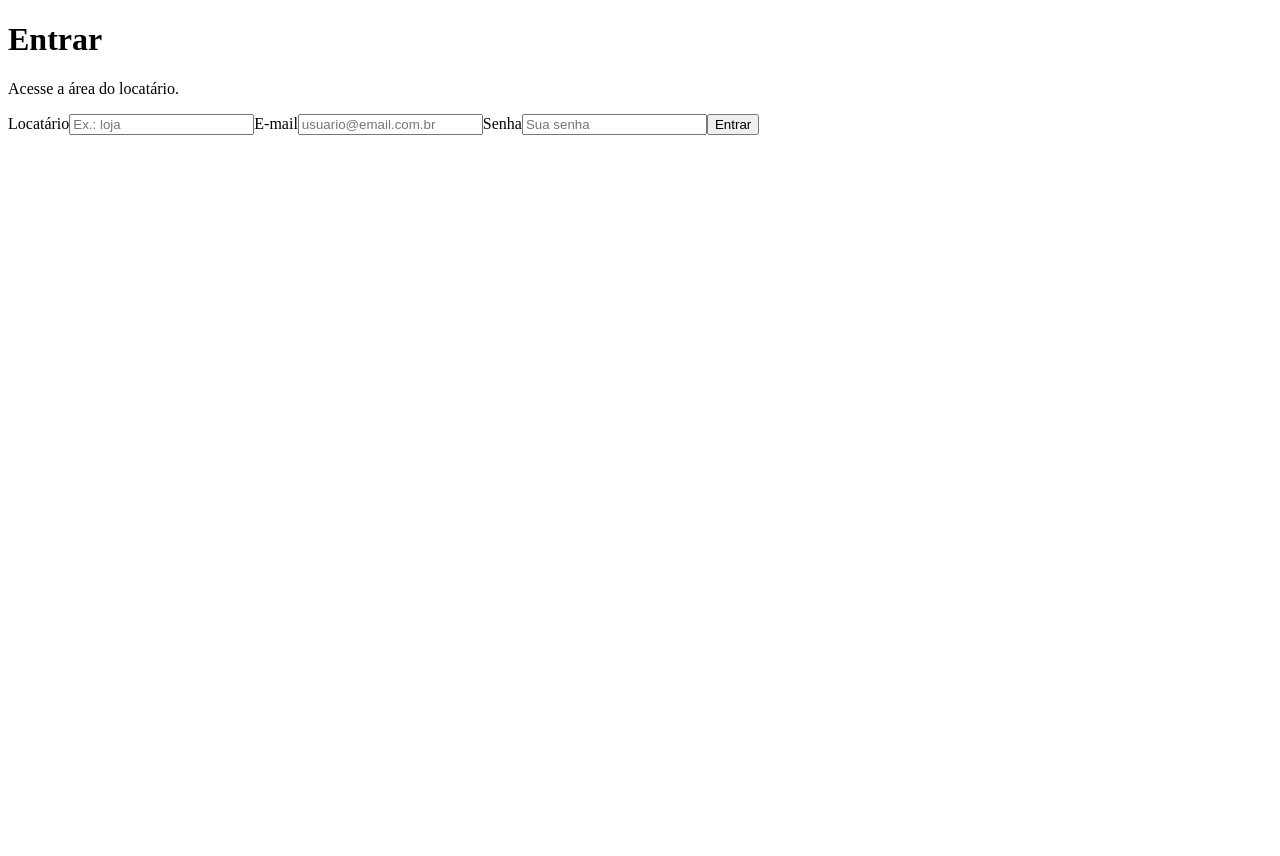
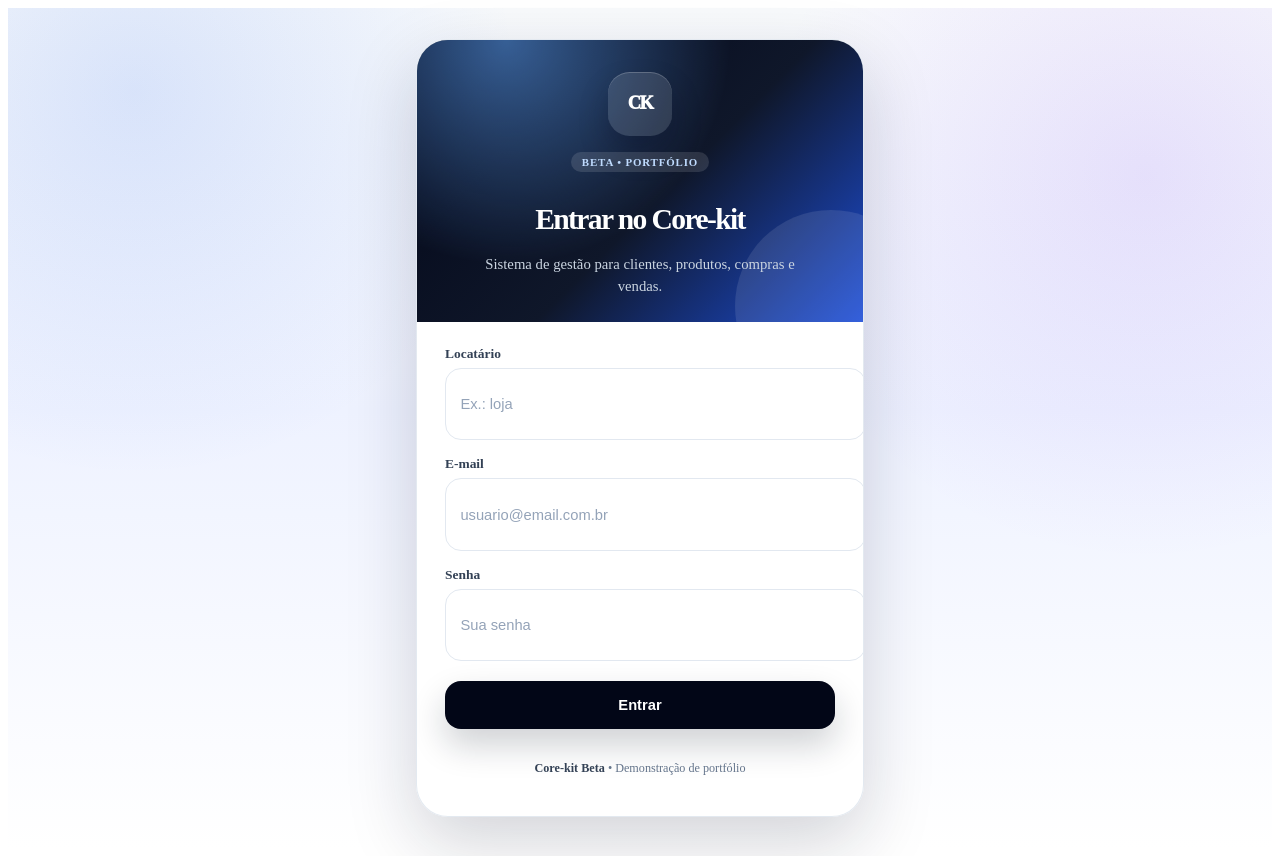
Before and after one commit to ricardoaraujob32/Core-kit, a React (Vite) app in the folder apps/web/: page /login in a window 1280 px wide. Before the commit the page ends 800 px from the top, so only its background shows below. Built offline with nearby package versions, Linux system fonts and the light colour scheme; no server answers.

Commit message:
func: login centralizado

```diff
--- a/apps/web/src/features/auth/pages/LoginPage.tsx
+++ b/apps/web/src/features/auth/pages/LoginPage.tsx
@@ -3,6 +3,7 @@
 import type { JSX } from "react";
 import { useState } from "react";
 import { useAuth } from "../../../core/auth/useAuth";
+import "./login.css";
 
 export default function LoginPage(): JSX.Element {
   const { login, isLoading } = useAuth();
@@ -28,22 +29,26 @@ export default function LoginPage(): JSX.Element {
   }
 
   return (
-    <form className="mx-auto grid w-full max-w-sm gap-4" onSubmit={handleSubmit}>
-      <div className="text-center">
-        <h1 className="text-2xl font-semibold">Entrar</h1>
-        <p className="text-sm text-slate-600">Acesse a área do locatário.</p>
+    <main className="ck-login-shell">
+      <form className="ck-login-card ck-login-tenant" onSubmit={handleSubmit}>
+        <header className="ck-login-header">
+          <div className="ck-login-header-content">
+            <div className="ck-login-mark">CK</div>
+            <span className="ck-login-badge">Beta • Portfólio</span>
+            <h1 className="ck-login-title">Entrar no Core-kit</h1>
+            <p className="ck-login-subtitle">
+              Sistema de gestão para clientes, produtos, compras e vendas.
+            </p>
           </div>
+        </header>
 
-      {erro ? (
-        <div className="rounded-xl border border-red-200 bg-red-50 px-3 py-2 text-center text-sm text-red-700">
-          {erro}
-        </div>
-      ) : null}
+        <section className="ck-login-body">
+          {erro ? <div className="ck-login-error">{erro}</div> : null}
 
-      <label className="grid gap-1">
-        <span className="text-center text-sm font-medium">Locatário</span>
+          <label className="ck-login-field">
+            <span className="ck-login-label">Locatário</span>
             <input
-          className="rounded-xl border px-3 py-2 text-center"
+              className="ck-login-input"
               placeholder="Ex.: loja"
               value={locatarioSlug}
               onChange={(event) => setLocatarioSlug(event.target.value)}
@@ -52,10 +57,10 @@ export default function LoginPage(): JSX.Element {
             />
           </label>
 
-      <label className="grid gap-1">
-        <span className="text-center text-sm font-medium">E-mail</span>
+          <label className="ck-login-field">
+            <span className="ck-login-label">E-mail</span>
             <input
-          className="rounded-xl border px-3 py-2 text-center"
+              className="ck-login-input"
               placeholder="usuario@email.com.br"
               type="email"
               value={email}
@@ -65,10 +70,10 @@ export default function LoginPage(): JSX.Element {
             />
           </label>
 
-      <label className="grid gap-1">
-        <span className="text-center text-sm font-medium">Senha</span>
+          <label className="ck-login-field">
+            <span className="ck-login-label">Senha</span>
             <input
-          className="rounded-xl border px-3 py-2 text-center"
+              className="ck-login-input"
               placeholder="Sua senha"
               type="password"
               value={senha}
@@ -78,13 +83,15 @@ export default function LoginPage(): JSX.Element {
             />
           </label>
 
-      <button
-        className="rounded-xl border px-4 py-2"
-        type="submit"
-        disabled={isLoading}
-      >
+          <button className="ck-login-submit" type="submit" disabled={isLoading}>
             {isLoading ? "Entrando..." : "Entrar"}
           </button>
+
+          <p className="ck-login-footer">
+            <strong>Core-kit Beta</strong> • Demonstração de portfólio
+          </p>
+        </section>
       </form>
+    </main>
   );
 }
--- a/apps/web/src/features/auth/pages/PlataformaLoginPage.tsx
+++ b/apps/web/src/features/auth/pages/PlataformaLoginPage.tsx
@@ -3,6 +3,7 @@
 import type { JSX } from "react";
 import { useState } from "react";
 import { useAuth } from "../../../core/auth/useAuth";
+import "./login.css";
 
 export default function PlataformaLoginPage(): JSX.Element {
   const { loginPlataforma, isLoading } = useAuth();
@@ -26,24 +27,26 @@ export default function PlataformaLoginPage(): JSX.Element {
   }
 
   return (
-    <form className="mx-auto grid w-full max-w-sm gap-4" onSubmit={handleSubmit}>
-      <div className="text-center">
-        <h1 className="text-2xl font-semibold">Login da plataforma</h1>
-        <p className="text-sm text-slate-600">
-          Acesso administrativo da plataforma.
+    <main className="ck-login-shell">
+      <form className="ck-login-card ck-login-platform" onSubmit={handleSubmit}>
+        <header className="ck-login-header">
+          <div className="ck-login-header-content">
+            <div className="ck-login-mark">CK</div>
+            <span className="ck-login-badge">Plataforma</span>
+            <h1 className="ck-login-title">Login da plataforma</h1>
+            <p className="ck-login-subtitle">
+              Administração global de locatários, módulos e usuários.
             </p>
           </div>
+        </header>
 
-      {erro ? (
-        <div className="rounded-xl border border-red-200 bg-red-50 px-3 py-2 text-center text-sm text-red-700">
-          {erro}
-        </div>
-      ) : null}
+        <section className="ck-login-body">
+          {erro ? <div className="ck-login-error">{erro}</div> : null}
 
-      <label className="grid gap-1">
-        <span className="text-center text-sm font-medium">E-mail</span>
+          <label className="ck-login-field">
+            <span className="ck-login-label">E-mail</span>
             <input
-          className="rounded-xl border px-3 py-2 text-center"
+              className="ck-login-input"
               placeholder="admin@plataforma.com"
               type="email"
               value={email}
@@ -53,10 +56,10 @@ export default function PlataformaLoginPage(): JSX.Element {
             />
           </label>
 
-      <label className="grid gap-1">
-        <span className="text-center text-sm font-medium">Senha</span>
+          <label className="ck-login-field">
+            <span className="ck-login-label">Senha</span>
             <input
-          className="rounded-xl border px-3 py-2 text-center"
+              className="ck-login-input"
               placeholder="Sua senha"
               type="password"
               value={senha}
@@ -66,13 +69,15 @@ export default function PlataformaLoginPage(): JSX.Element {
             />
           </label>
 
-      <button
-        className="rounded-xl border px-4 py-2"
-        type="submit"
-        disabled={isLoading}
-      >
+          <button className="ck-login-submit" type="submit" disabled={isLoading}>
             {isLoading ? "Entrando..." : "Entrar na plataforma"}
           </button>
+
+          <p className="ck-login-footer">
+            <strong>Core-kit Plataforma</strong> • Área administrativa
+          </p>
+        </section>
       </form>
+    </main>
   );
 }
--- /dev/null
+++ b/apps/web/src/features/auth/pages/login.css
@@ -0,0 +1,203 @@
+/* apps/web/src/features/auth/pages/login.css */
+
+.ck-auth-page {
+  min-height: 100vh;
+  display: flex;
+  align-items: center;
+  justify-content: center;
+  padding: 1.25rem;
+  color: #0f172a;
+  background:
+    radial-gradient(circle at 10% 10%, rgba(37, 99, 235, 0.14), transparent 24rem),
+    radial-gradient(circle at 90% 20%, rgba(124, 58, 237, 0.12), transparent 24rem),
+    linear-gradient(180deg, #f8fafc 0%, #eef2ff 48%, #ffffff 100%);
+}
+
+.ck-auth-loading,
+.ck-login-card {
+  border: 1px solid rgba(226, 232, 240, 0.95);
+  background: rgba(255, 255, 255, 0.96);
+  box-shadow: 0 26px 70px rgba(15, 23, 42, 0.18);
+}
+
+.ck-auth-loading {
+  border-radius: 1.25rem;
+  padding: 1rem 1.25rem;
+  color: #475569;
+}
+
+.ck-login-shell {
+  width: 100%;
+  max-width: 28rem;
+}
+
+.ck-login-card {
+  overflow: hidden;
+  border-radius: 2rem;
+}
+
+.ck-login-header {
+  position: relative;
+  overflow: hidden;
+  padding: 2rem 2rem 1.5rem;
+  color: white;
+  text-align: center;
+  background:
+    radial-gradient(circle at 20% 0%, rgba(96, 165, 250, 0.55), transparent 14rem),
+    linear-gradient(135deg, #020617 0%, #0f172a 55%, var(--ck-login-accent, #1d4ed8) 100%);
+}
+
+.ck-login-header::after {
+  content: "";
+  position: absolute;
+  right: -4rem;
+  bottom: -5rem;
+  width: 12rem;
+  height: 12rem;
+  border-radius: 999px;
+  background: rgba(255, 255, 255, 0.10);
+}
+
+.ck-login-header-content {
+  position: relative;
+  z-index: 1;
+}
+
+.ck-login-mark {
+  width: 4rem;
+  height: 4rem;
+  margin: 0 auto 1rem;
+  display: grid;
+  place-items: center;
+  border-radius: 1.35rem;
+  color: white;
+  font-size: 1.15rem;
+  font-weight: 950;
+  letter-spacing: -0.08em;
+  background: rgba(255, 255, 255, 0.12);
+  box-shadow: inset 0 1px 0 rgba(255,255,255,0.20), 0 16px 30px rgba(2,6,23,0.24);
+}
+
+.ck-login-badge {
+  display: inline-flex;
+  margin-bottom: 0.75rem;
+  border-radius: 999px;
+  background: rgba(255, 255, 255, 0.12);
+  padding: 0.25rem 0.65rem;
+  color: #bfdbfe;
+  font-size: 0.68rem;
+  font-weight: 850;
+  letter-spacing: 0.08em;
+  text-transform: uppercase;
+}
+
+.ck-login-title {
+  color: white;
+  font-size: 1.85rem;
+  line-height: 1.05;
+  font-weight: 900;
+  letter-spacing: -0.055em;
+}
+
+.ck-login-subtitle {
+  max-width: 22rem;
+  margin: 0.65rem auto 0;
+  color: #cbd5e1;
+  font-size: 0.92rem;
+  line-height: 1.48;
+}
+
+.ck-login-body {
+  display: grid;
+  gap: 1rem;
+  padding: 1.5rem 1.75rem 1.75rem;
+}
+
+.ck-login-error {
+  border-radius: 1rem;
+  border: 1px solid #fecaca;
+  background: #fef2f2;
+  color: #b91c1c;
+  padding: 0.85rem 1rem;
+  text-align: center;
+  font-size: 0.86rem;
+  font-weight: 650;
+}
+
+.ck-login-field {
+  display: grid;
+  gap: 0.38rem;
+}
+
+.ck-login-label {
+  color: #334155;
+  font-size: 0.84rem;
+  font-weight: 800;
+}
+
+.ck-login-input {
+  width: 100%;
+  min-height: 2.95rem;
+  border-radius: 1rem;
+  border: 1px solid #e2e8f0;
+  background: white;
+  color: #0f172a;
+  padding: 0.72rem 0.9rem;
+  font-size: 0.92rem;
+  outline: none;
+  transition: 160ms ease;
+}
+
+.ck-login-input::placeholder {
+  color: #94a3b8;
+}
+
+.ck-login-input:focus {
+  border-color: #94a3b8;
+  box-shadow: 0 0 0 4px rgba(148, 163, 184, 0.20);
+}
+
+.ck-login-submit {
+  margin-top: 0.25rem;
+  min-height: 3rem;
+  border: 0;
+  border-radius: 1rem;
+  background: #020617;
+  color: white;
+  padding: 0.78rem 1rem;
+  font-size: 0.92rem;
+  font-weight: 850;
+  cursor: pointer;
+  box-shadow: 0 16px 34px rgba(15, 23, 42, 0.20);
+  transition: 160ms ease;
+}
+
+.ck-login-submit:hover {
+  transform: translateY(-1px);
+  background: #0f172a;
+}
+
+.ck-login-submit:disabled {
+  cursor: not-allowed;
+  opacity: 0.65;
+  transform: none;
+}
+
+.ck-login-footer {
+  padding-top: 0.25rem;
+  color: #64748b;
+  text-align: center;
+  font-size: 0.76rem;
+}
+
+.ck-login-footer strong {
+  color: #334155;
+}
+
+.ck-login-platform {
+  --ck-login-accent: #6d28d9;
+}
+
+.ck-login-tenant {
+  --ck-login-accent: #1d4ed8;
+}
--- a/apps/web/src/layouts/authLayout.tsx
+++ b/apps/web/src/layouts/authLayout.tsx
@@ -4,32 +4,28 @@ import type { JSX } from "react";
 import { Navigate, Outlet } from "react-router-dom";
 import { isPlataforma } from "../core/auth/tipos";
 import { useAuth } from "../core/auth/useAuth";
+import "../features/auth/pages/login.css";
 
 export default function AuthLayout(): JSX.Element {
   const { isLoading, isAuthenticated, user } = useAuth();
 
   if (isLoading) {
     return (
-      <div className="flex min-h-screen items-center justify-center bg-slate-50 text-slate-700">
-        Carregando...
+      <div className="ck-auth-page">
+        <div className="ck-auth-loading">Carregando...</div>
       </div>
     );
   }
 
   if (isAuthenticated && user) {
     return (
-      <Navigate
-        to={isPlataforma(user) ? "/plataforma" : "/app"}
-        replace
-      />
+      <Navigate to={isPlataforma(user) ? "/plataforma" : "/app"} replace />
     );
   }
 
   return (
-    <div className="flex min-h-screen items-center justify-center bg-slate-50 px-4">
-      <div className="w-full max-w-md rounded-2xl border bg-white p-6 shadow-sm">
-        <Outlet />
-      </div>
+    <div className="ck-auth-page">
+      <Outlet />
     </div>
   );
 }
```
Lines whose indentation alone changed are shown as unchanged.
